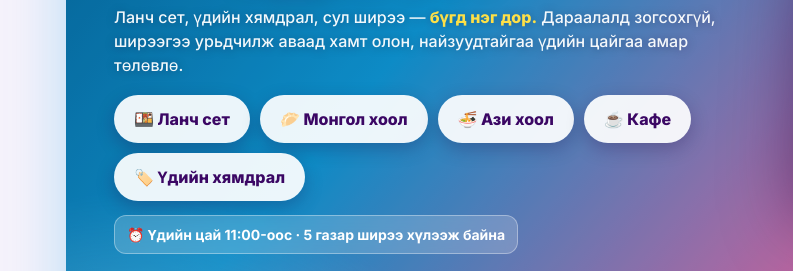
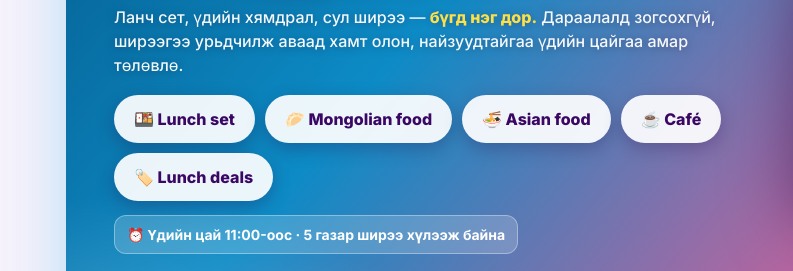
Before and after one commit to clauzykoone-dotcom/ubnight, a plain HTML site: page index.html in a window 1280 px wide. Shown: the part 340-611 px from the top of the page, 0-793 px from the left. Drawn offline with nearby package versions, Linux system fonts and the light colour scheme; no server answers.

Commit message:
Өдрийн горимын товч англиар
Co-Authored-By: Claude Opus 5.5 <noreply@anthropic.com>

```diff
--- a/index.html
+++ b/index.html
@@ -629,11 +629,11 @@ button{cursor:pointer}
       </div>
       <div class="hstats only-night"><span><b id="hsVenues">—</b>газар</span><span><b>9</b>төрөл</span><span><b>0₮</b>захиалгын төлбөр</span></div>
       <div class="quick only-day" role="group" aria-label="Өдрийн хоол сонгох">
-        <button data-lq="ланч|сет" aria-pressed="false">🍱 Ланч сет</button>
-        <button data-lq="монгол" aria-pressed="false">🥟 Монгол хоол</button>
-        <button data-lq="солонгос|япон|рамэн" aria-pressed="false">🍜 Ази хоол</button>
-        <button data-lq="кофе|кафе|өглөөний" aria-pressed="false">☕ Кафе</button>
-        <button data-lq="хямд|%" aria-pressed="false">🏷️ Үдийн хямдрал</button>
+        <button data-lq="ланч|сет" aria-pressed="false">🍱 Lunch set</button>
+        <button data-lq="монгол" aria-pressed="false">🥟 Mongolian food</button>
+        <button data-lq="солонгос|япон|рамэн" aria-pressed="false">🍜 Asian food</button>
+        <button data-lq="кофе|кафе|өглөөний" aria-pressed="false">☕ Café</button>
+        <button data-lq="хямд|%" aria-pressed="false">🏷️ Lunch deals</button>
       </div>
       <div class="lunchnow only-day" id="lunchNow" aria-live="polite"></div>
       <div class="hstats only-day"><span><b id="hsLunch">—</b>ланчтай газар</span><span><b>11–15</b>үдийн цаг</span><span><b>0₮</b>захиалгын төлбөр</span></div>
--- a/sw.js
+++ b/sw.js
@@ -1,5 +1,5 @@
 /* UB Night service worker: network first, cached copy when offline. */
-const C = 'ubnight-v24';
+const C = 'ubnight-v25';
 self.addEventListener('install', e => { e.waitUntil(caches.open(C).then(c => c.addAll(['./', 'manifest.webmanifest', 'icon-192.png']))); self.skipWaiting(); });
 self.addEventListener('activate', e => { e.waitUntil(caches.keys().then(k => Promise.all(k.filter(x => x !== C).map(x => caches.delete(x))))); self.clients.claim(); });
 self.addEventListener('fetch', e => {
```
